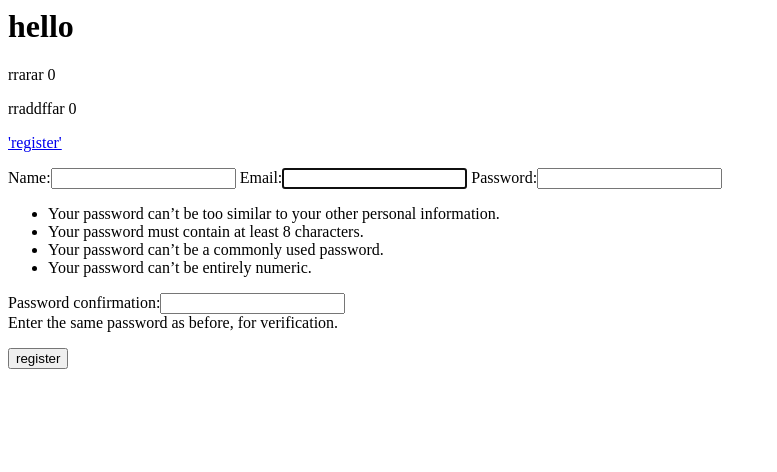
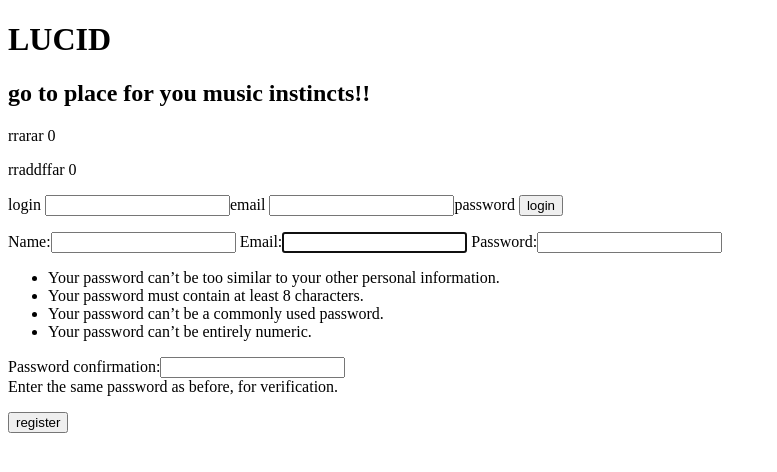
Before and after one commit to amdad7/Lucid, a Django app: page / in a window 1280 px wide. Shown: the top 472 px of the page, without its empty margins (0-777 px from the left). Run offline with Django 3.2, Linux system fonts and the light colour scheme; data comes from the database, SQL or seed files in the repository.

Commit message:
commit2.0

```diff
--- /dev/null
+++ b/templates/base.html
@@ -0,0 +1,19 @@
+{% load static %}
+<!doctype html>
+<html>
+    <head>
+        <title>{% block title %} LUCID {% endblock %}</title>
+    </head>
+    <body>
+        <div>
+            <h1>LUCID</h1>
+            <h2>go to place for you music instincts!!</h2>
+        </div>
+        <div id="content">
+            {% block content %}{% endblock %}
+        </div>
+        <div id="log">
+            {% block log %}{% endblock %}
+        </div>
+    </body>
+</html>
--- a/templates/home.html
+++ b/templates/home.html
@@ -1,10 +1,15 @@
-<h1>hello</h1>
+{% extends "base.html" %}
+
+{% block content %}
+
 {% for song in songs %}
     <p>{{song.title}} {{song.upvotes}}</p>
 {% endfor %}
-<a href="{% url 'accounts:register' %}">'register'</a>
-<form  action="{% url 'accounts:register' %}" method="post">
-    {% csrf_token %}
-    <p>{{form}}</p>
-    <button type="submit">register</button>
-</form>
+
+{% endblock %}
+{% block log %}
+
+<div>
+{% include 'includes/reglog.html' %}
+</div>
+{% endblock %}
--- /dev/null
+++ b/templates/includes/reglog.html
@@ -0,0 +1,13 @@
+<div>
+<form method="POST" action="{% url 'accounts:login' %}">
+    <label>login</label>
+    <input name="email">email</input>
+    <input name="password">password</input>
+    <button type="submit">login</button>
+</form>
+<form  action="{% url 'accounts:register' %}" method="post">
+    {% csrf_token %}
+    <p>{{form}}</p>
+    <button type="submit">register</button>
+</form>
+</div>
```
Also changed, not shown: templates/includes/navbar.html (added).
